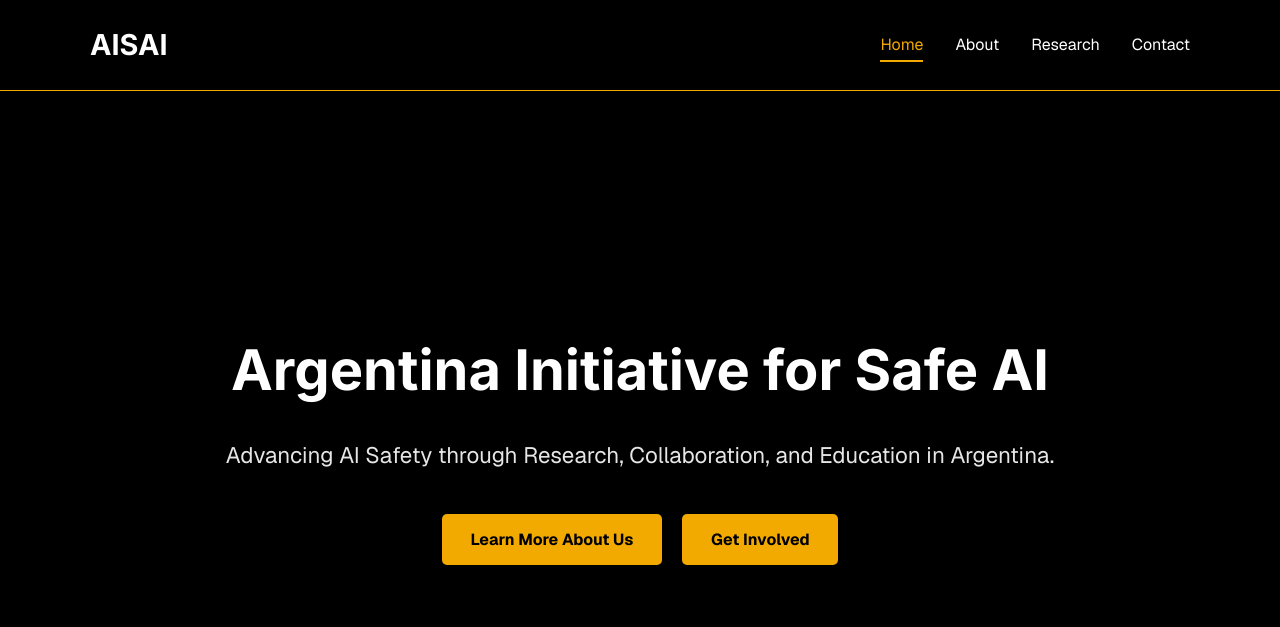
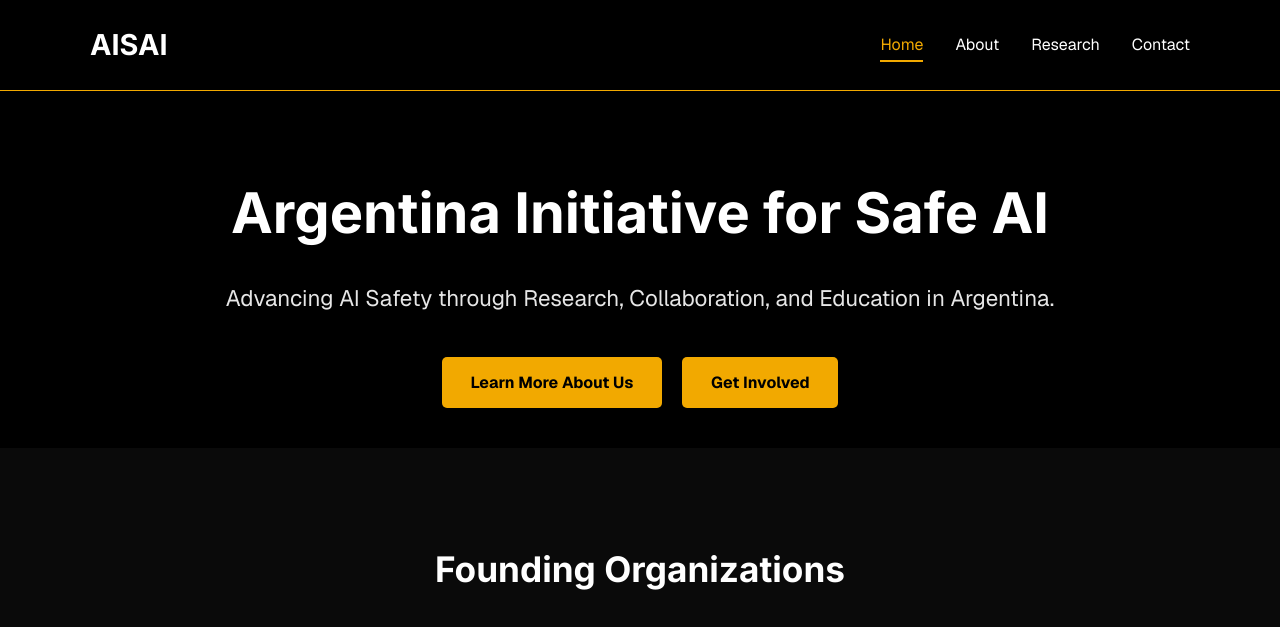
Before and after one commit to baisharg/AISAwebsite, a plain HTML site: page index.html in a window 1280 px wide. Shown: the top 627 px of the page. Drawn offline with nearby package versions, Linux system fonts and the light colour scheme.

Commit message:
Style: Reduce vertical padding and minimum height in header for improved layout

```diff
--- a/css/styles.css
+++ b/css/styles.css
@@ -140,9 +140,9 @@ header {
 	/* Fallback solid color */
 	background-color: #1a1a1a;
 	color: #ffffff;
-	padding: 6rem 0;
+	padding: 2rem 0; /* Reduced vertical padding */
 	text-align: center;
-	min-height: 60vh;
+	min-height: 20vh; /* Reduced minimum height */
 	display: flex;
 	align-items: center;
 	justify-content: center;
```
